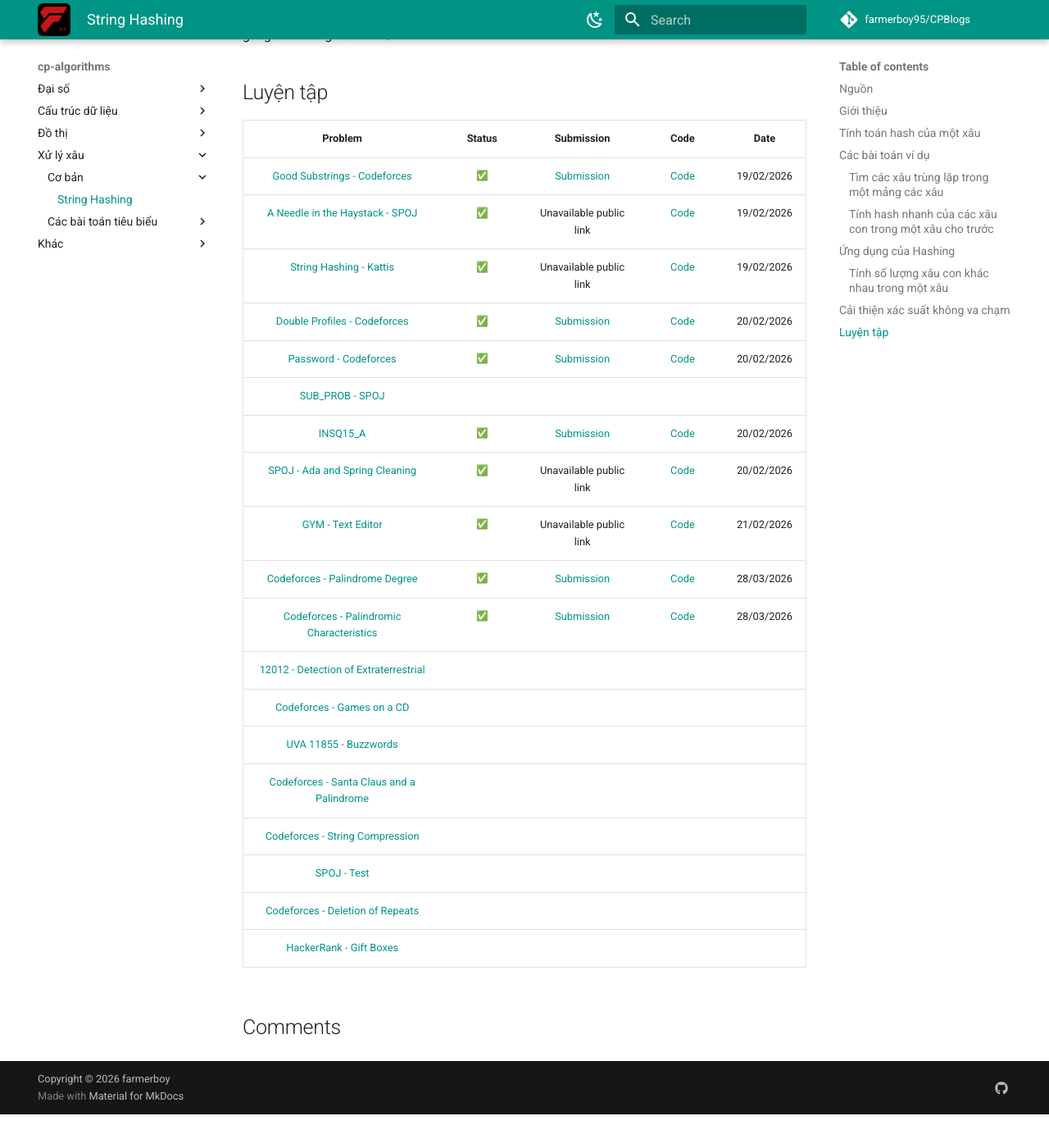
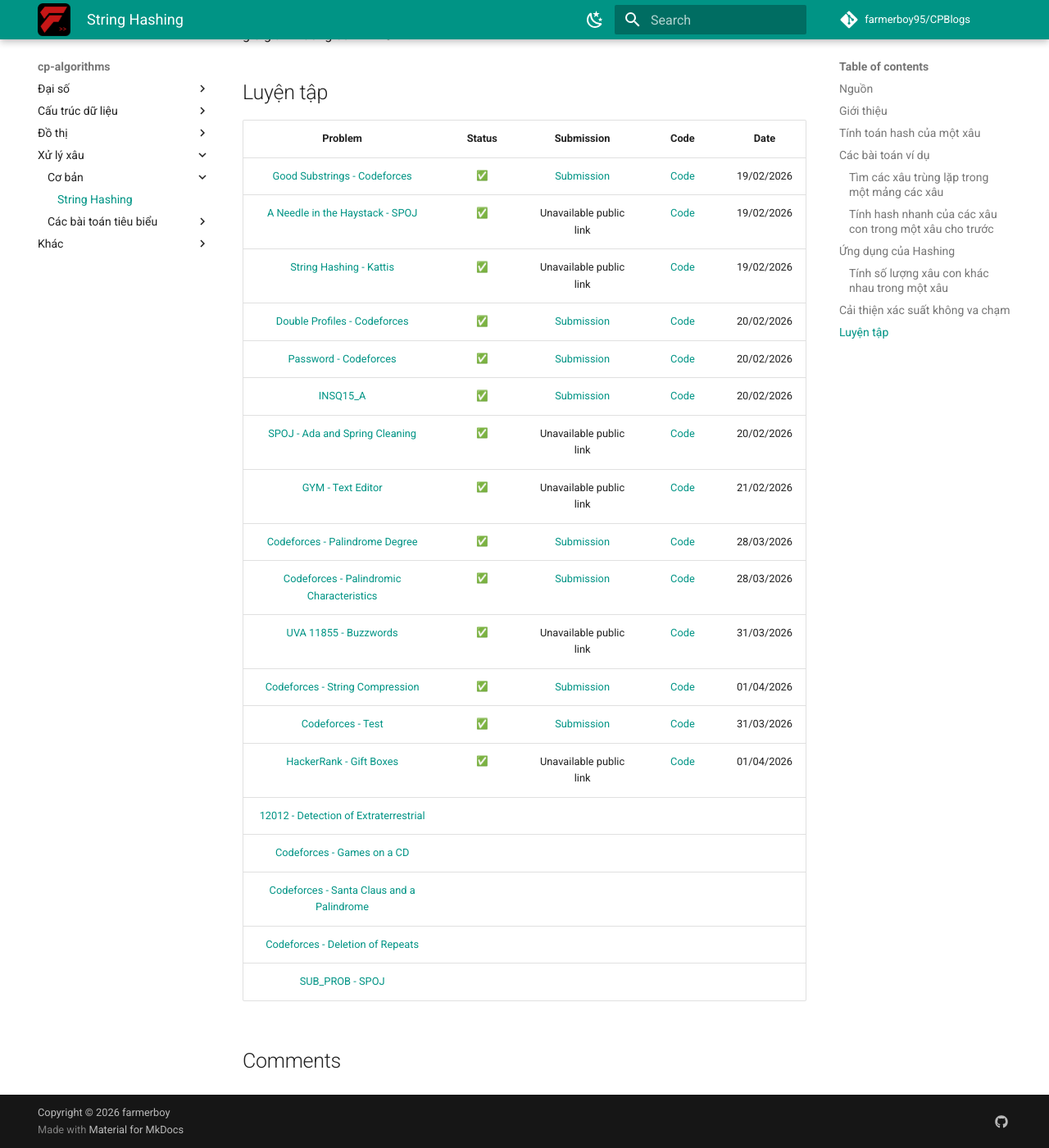
Before and after one commit to farmerboy95/CPBlogs, an MkDocs documentation site: the page built from docs/cp-algorithms/string-processing/fundamentals/string-hashing.md, in a window 1280 px wide and 1400 px high, scrolled down 5037 px. Shown: the whole window at 82% size. Built offline with MkDocs 1.6.1 and Material for MkDocs 9.7.7, drawn with Linux system fonts in a browser that asks for light colours; emoji names are drawn with the system emoji font; comment, search, counter and statistics services are not loaded; before the commit the page ends 6396 px from its top, so only the background shows below that.

Commit message:
Update problem links and add new entries

```diff
--- a/docs/cp-algorithms/string-processing/fundamentals/string-hashing.md
+++ b/docs/cp-algorithms/string-processing/fundamentals/string-hashing.md
@@ -161,17 +161,17 @@
 | [String Hashing - Kattis](https://open.kattis.com/problems/hashing) | :white_check_mark: | Unavailable public link | [Code](https://github.com/farmerboy95/CompetitiveProgramming/blob/master/Kattis/kattis%20hashing.cpp) | 19/02/2026 |
 | [Double Profiles - Codeforces](https://codeforces.com/contest/154/problem/C) | :white_check_mark: | [Submission](https://codeforces.com/contest/154/submission/363710542) | [Code](https://github.com/farmerboy95/CompetitiveProgramming/blob/master/Codeforces/CF154-D1-C.cpp) | 20/02/2026 |
 | [Password - Codeforces](https://codeforces.com/contest/126/problem/B) | :white_check_mark: | [Submission](https://codeforces.com/contest/126/submission/363712004) | [Code](https://github.com/farmerboy95/CompetitiveProgramming/blob/master/Codeforces/CF126-D1-B.cpp) | 20/02/2026 |
-| [SUB_PROB - SPOJ](https://www.spoj.com/problems/SUB_PROB/) | | | | |
 | [INSQ15_A](https://www.codechef.com/problems/INSQ15_A) | :white_check_mark: | [Submission](https://www.codechef.com/viewsolution/1238683797) | [Code](https://github.com/farmerboy95/CompetitiveProgramming/blob/master/Codechef/CODECHEF%20INSQ15_A.cpp) | 20/02/2026 |
 | [SPOJ - Ada and Spring Cleaning](https://www.spoj.com/problems/ADACLEAN/) | :white_check_mark: | Unavailable public link | [Code](https://github.com/farmerboy95/CompetitiveProgramming/blob/master/SPOJ/SPOJ%20ADACLEAN.cpp) | 20/02/2026 |
 | [GYM - Text Editor](https://codeforces.com/gym/101466/problem/E) | :white_check_mark: | Unavailable public link | [Code](https://github.com/farmerboy95/CompetitiveProgramming/blob/master/Codeforces/CF101466-Gym-E.cpp) | 21/02/2026 |
 | [Codeforces - Palindrome Degree](https://codeforces.com/contest/7/problem/D) | :white_check_mark: | [Submission](https://codeforces.com/contest/7/submission/368616684) | [Code](https://github.com/farmerboy95/CompetitiveProgramming/blob/master/Codeforces/CF7-D12-D.cpp) | 28/03/2026 |
 | [Codeforces - Palindromic Characteristics](https://codeforces.com/contest/835/problem/D) | :white_check_mark: | [Submission](https://codeforces.com/contest/835/submission/368616930) | [Code](https://github.com/farmerboy95/CompetitiveProgramming/blob/master/Codeforces/CF835-D2-D.cpp) | 28/03/2026 |
+| [UVA 11855 - Buzzwords](https://uva.onlinejudge.org/index.php?option=com_onlinejudge&Itemid=8&page=show_problem&problem=2955) | :white_check_mark: | Unavailable public link | [Code](https://github.com/farmerboy95/CompetitiveProgramming/blob/master/UVA/UVA%2011855.cpp) | 31/03/2026 |
+| [Codeforces - String Compression](https://codeforces.com/contest/825/problem/F) | :white_check_mark: | [Submission](https://codeforces.com/contest/825/submission/369096679) | [Code](https://github.com/farmerboy95/CompetitiveProgramming/blob/master/Codeforces/CF825-D12-F.cpp) | 01/04/2026 |
+| [Codeforces - Test](https://codeforces.com/contest/25/problem/E) | :white_check_mark: | [Submission](https://codeforces.com/contest/25/submission/369053343) | [Code](https://github.com/farmerboy95/CompetitiveProgramming/blob/master/Codeforces/CF25-D2-E.cpp) | 31/03/2026 |
+| [HackerRank - Gift Boxes](https://www.hackerrank.com/contests/womens-codesprint-5/challenges/gift-boxes) | :white_check_mark: | Unavailable public link | [Code](https://github.com/farmerboy95/CompetitiveProgramming/blob/master/HackerRank/HACKR%20gift-boxes.cpp) | 01/04/2026 |
 | [12012 - Detection of Extraterrestrial](https://uva.onlinejudge.org/index.php?option=onlinejudge&page=show_problem&problem=3163) | | | | |
 | [Codeforces - Games on a CD](https://codeforces.com/contest/727/problem/E) | | | | |
-| [UVA 11855 - Buzzwords](https://uva.onlinejudge.org/index.php?option=com_onlinejudge&Itemid=8&page=show_problem&problem=2955) | | | | |
 | [Codeforces - Santa Claus and a Palindrome](https://codeforces.com/contest/752/problem/D) | | | | |
-| [Codeforces - String Compression](https://codeforces.com/contest/825/problem/F) | | | | |
-| [SPOJ - Test](https://www.spoj.com/problems/CF25E/) | | | | |
 | [Codeforces - Deletion of Repeats](https://codeforces.com/contest/19/problem/C) | | | | |
-| [HackerRank - Gift Boxes](https://www.hackerrank.com/contests/womens-codesprint-5/challenges/gift-boxes) | | | | |
+| [SUB_PROB - SPOJ](https://www.spoj.com/problems/SUB_PROB/) | | | | |
```
